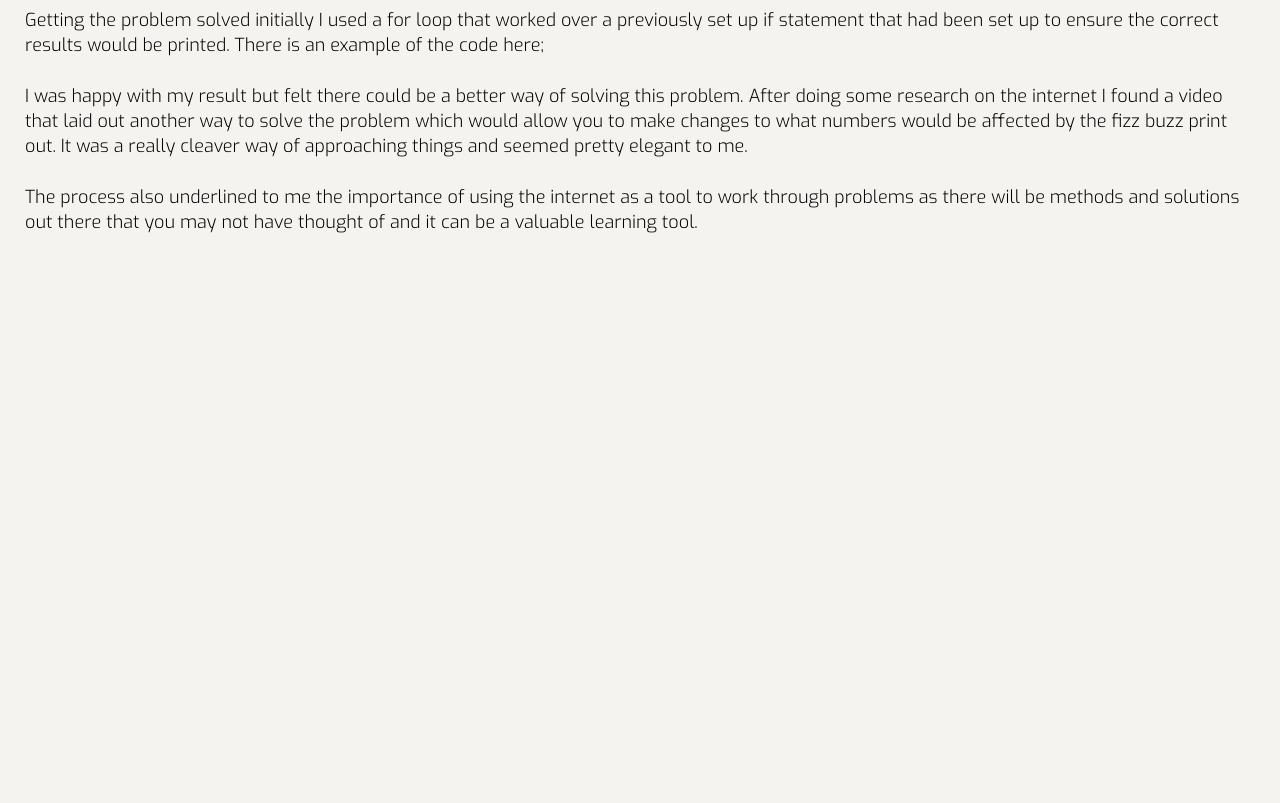
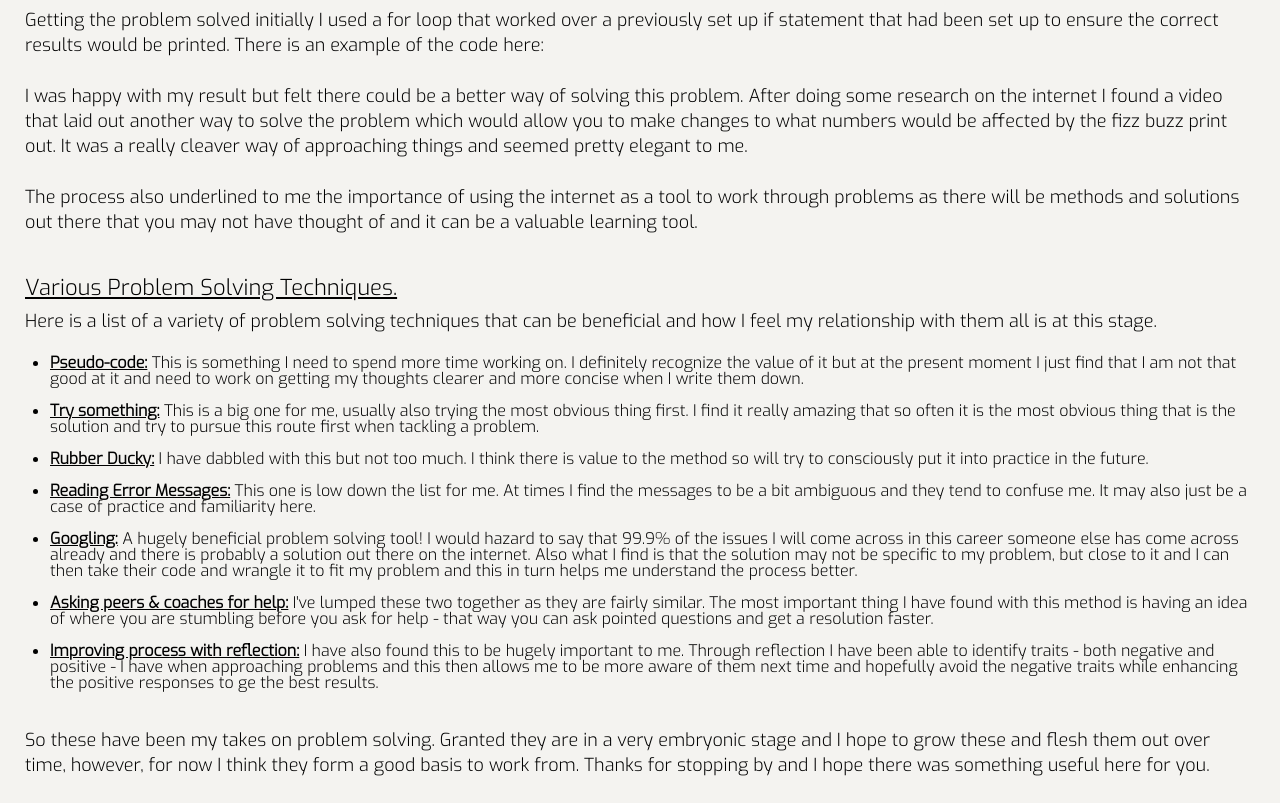
Before and after one commit to rogan-templer/rogan-templer.github.io, a plain HTML site: page blog/sprint4-technical.html in a window 1280 px wide. Shown: the part 641-1444 px from the top of the page. Before the commit the page ends 901 px from the top, so only its background shows below. Drawn offline with Linux system fonts and the light colour scheme.

Commit message:
Text body completed

```diff
--- a/blog/sprint4-technical.html
+++ b/blog/sprint4-technical.html
@@ -89,7 +89,7 @@
           Getting the problem solved initially I used a for loop that worked
           over a previously set up if statement that had been set up to ensure
           the correct results would be printed. There is an example of the code
-          here;
+          here:
         </p>
         <br />
         <p class="col">
@@ -108,6 +108,84 @@
           valuable learning tool.
         </p>
       </div>
+      <br />
+      <br />
+      <div class="col">
+        <h3 class="col s-4">Various Problem Solving Techniques.</h3>
+        <p class="col">
+          Here is a list of a variety of problem solving techniques that can be
+          beneficial and how I feel my relationship with them all is at this
+          stage.
+        </p>
+        <br />
+        <ol>
+          <li>
+            <b>Pseudo-code:</b> This is something I need to spend more time
+            working on. I definitely recognize the value of it but at the
+            present moment I just find that I am not that good at it and need to
+            work on getting my thoughts clearer and more concise when I write
+            them down.
+          </li>
+          <br />
+          <li>
+            <b>Try something:</b> This is a big one for me, usually also trying
+            the most obvious thing first. I find it really amazing that so often
+            it is the most obvious thing that is the solution and try to pursue
+            this route first when tackling a problem.
+          </li>
+          <br />
+          <li>
+            <b>Rubber Ducky:</b> I have dabbled with this but not too much. I
+            think there is value to the method so will try to consciously put it
+            into practice in the future.
+          </li>
+          <br />
+          <li>
+            <b>Reading Error Messages:</b> This one is low down the list for me.
+            At times I find the messages to be a bit ambiguous and they tend to
+            confuse me. It may also just be a case of practice and familiarity
+            here.
+          </li>
+          <br />
+          <li>
+            <b>Googling:</b> A hugely beneficial problem solving tool! I would
+            hazard to say that 99.9% of the issues I will come across in this
+            career someone else has come across already and there is probably a
+            solution out there on the internet. Also what I find is that the
+            solution may not be specific to my problem, but close to it and I
+            can then take their code and wrangle it to fit my problem and this
+            in turn helps me understand the process better.
+          </li>
+          <br />
+          <li>
+            <b>Asking peers & coaches for help:</b> I've lumped these two
+            together as they are fairly similar. The most important thing I have
+            found with this method is having an idea of where you are stumbling
+            before you ask for help - that way you can ask pointed questions and
+            get a resolution faster.
+          </li>
+          <br />
+          <li>
+            <b>Improving process with reflection:</b> I have also found this to
+            be hugely important to me. Through reflection I have been able to
+            identify traits - both negative and positive - I have when
+            approaching problems and this then allows me to be more aware of
+            them next time and hopefully avoid the negative traits while
+            enhancing the positive responses to ge the best results.
+          </li>
+        </ol>
+      </div>
+      <br />
+      <br />
+      <div class="col">
+        <p class="col">
+          So these have been my takes on problem solving. Granted they are in a
+          very embryonic stage and I hope to grow these and flesh them out over
+          time, however, for now I think they form a good basis to work from.
+          Thanks for stopping by and I hope there was something useful here for
+          you.
+        </p>
+      </div>
     </div>
   </body>
 </html>
```
